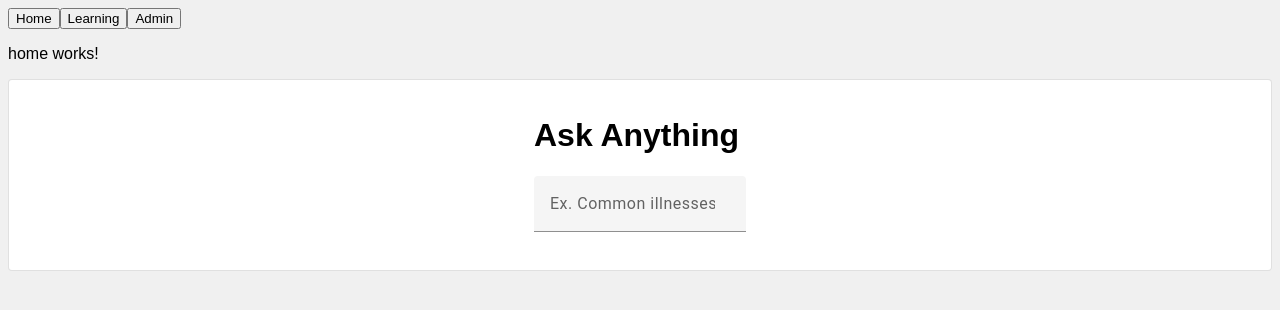
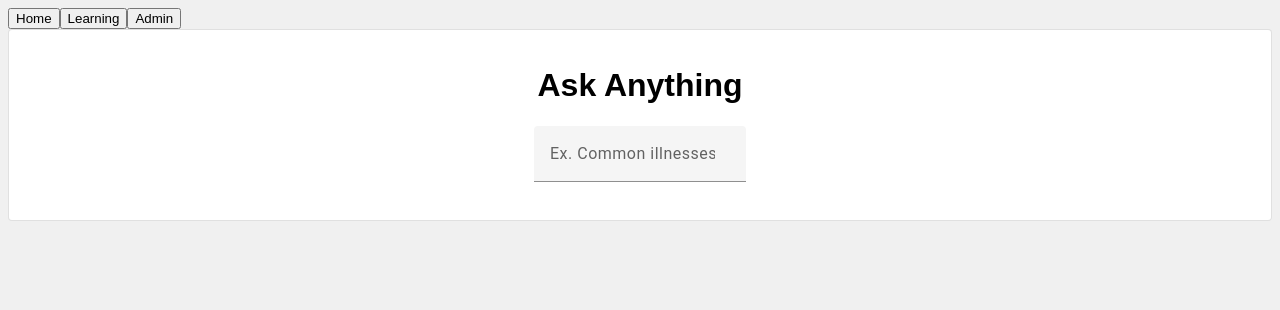
Before and after one commit to tseringgg/newbornhealth, an Angular app in the folder newborn-health-client/: page / in a window 1280 px wide. Shown: the top 310 px of the page. Built offline with nearby package versions, Linux system fonts and the light colour scheme.

Commit message:
Blinking cursor, centered title and input form

```diff
--- a/newborn-health-client/src/app/ask/ask.component.html
+++ b/newborn-health-client/src/app/ask/ask.component.html
@@ -1,17 +1,23 @@
 <mat-card appearance="outlined" class="full-width-card">
   <mat-card-content class="centered-content">
-    <h1>Ask Anything</h1>
+    <h1 class="centered-text">Ask Anything</h1> <!-- Added class for centering -->
+
     <div *ngFor="let q of questions">
       <div class="question-response">
-        <h2>{{q.question}}</h2>
-        <!-- <p>{{ q.question }}</p> -->
+        <h2>{{ q.question }}</h2>
+        <p>
+          <span *ngIf="!q.response" class="typing-dots">
+            <span>.</span>
+            <span>.</span>
+            <span>.</span>
+          </span>
+        </p>
+
         <div *ngIf="q.response">
-          <!-- <h2>Response:</h2> -->
           <p>{{ q.response }}</p>
           <div *ngIf="q.relevantDocs && q.relevantDocs.length">
             <div *ngIf="q.showSourcesHeader">
               <strong>Relevant Sources:</strong>
-              <!-- <h5>Relevant Sources:</h5> -->
             </div>
             <ul *ngIf="q.showSourcesHeader">
               <ng-container *ngFor="let doc of q.relevantDocs; let i = index">
@@ -26,9 +32,10 @@
         </div>
       </div>
     </div>
-    <form (ngSubmit)="addQuestion()" (keydown.enter)="addQuestion()">
+
+    <!-- Added centering class to the form -->
+    <form class="centered-form" (ngSubmit)="addQuestion()" (keydown.enter)="addQuestion()">
       <mat-form-field class="example-full-width">
-        <!-- <mat-label>Ask anything</mat-label> -->
         <input matInput placeholder="Ex. Common illnesses..." type="search" id="new-question" [(ngModel)]="newQuestion" name="newQuestion">
       </mat-form-field>
     </form>
--- a/newborn-health-client/src/app/ask/ask.component.scss
+++ b/newborn-health-client/src/app/ask/ask.component.scss
@@ -24,4 +24,46 @@
   .blinking-cursor {
     font-weight: bold;
     animation: blink 1s infinite;
+    color: black;
   }
+
+  .black-cursor {
+    font-weight: bold;
+    color: black;
+    animation: blink 1s infinite;
+  }
+
+  @keyframes typing {
+    0% { transform: translateY(0); opacity: 1; }
+    25% { transform: translateY(-5px); opacity: 0.8; }
+    50% { transform: translateY(0); opacity: 1; }
+    75% { transform: translateY(5px); opacity: 0.8; }
+    100% { transform: translateY(0); opacity: 1; }
+  }
+
+  .typing-dots {
+    display: inline-flex;
+    gap: 3px;
+  }
+
+  .typing-dots span {
+    display: inline-block;
+    font-size: 28px;
+    font-weight: bold;
+    color: black;
+    animation: typing 1.5s infinite ease-in-out;
+  }
+
+  .typing-dots span:nth-child(1) { animation-delay: 0s; }
+  .typing-dots span:nth-child(2) { animation-delay: 0.2s; }
+  .typing-dots span:nth-child(3) { animation-delay: 0.4s; }
+
+  .centered-text {
+    text-align: center;
+  }
+
+  .centered-form {
+    display: flex;
+    justify-content: center;
+    margin-top: 20px; /* Optional: Adds spacing above the input field */
+  }
--- a/newborn-health-client/src/app/home/home.component.html
+++ b/newborn-health-client/src/app/home/home.component.html
@@ -1,2 +1,2 @@
-<p>home works!</p>
+<!-- <p>home works!</p> -->
 <app-ask></app-ask>
```
